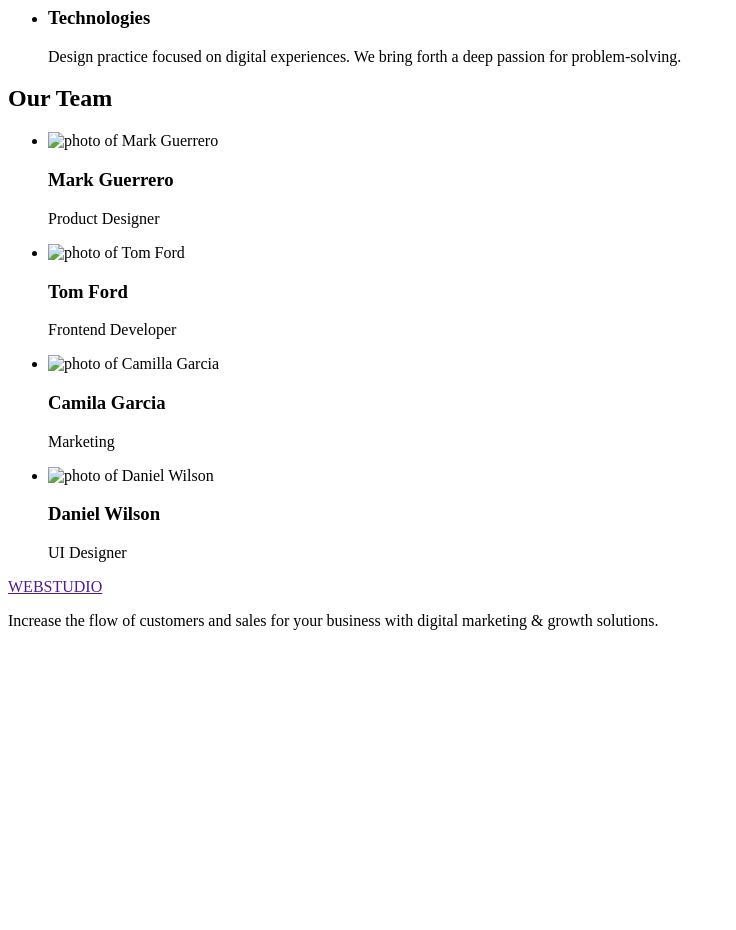
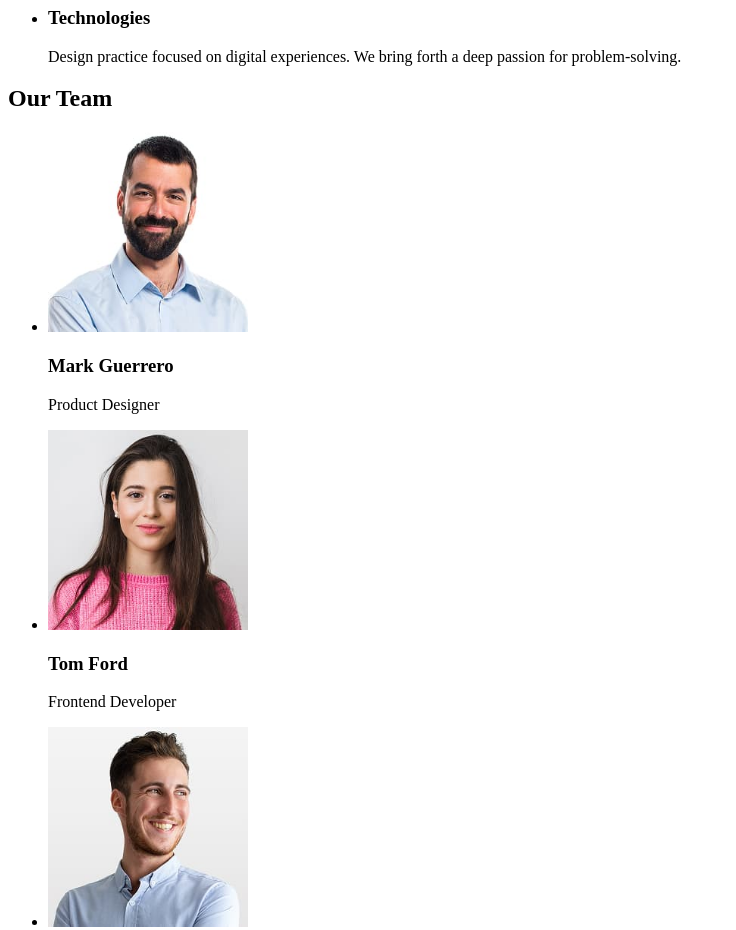
Before and after one commit to Annmarusya/goit-markup-hw-01, a plain HTML site: page index.html in a window 1280 px wide. Shown: the part 480-1410 px from the top of the page, without its empty margins (0-736 px from the left). Before the commit the page ends 1126 px from the top, so only its background shows below. Drawn offline with Linux system fonts and the light colour scheme.

Commit message:
added images

```diff
--- a/index.html
+++ b/index.html
@@ -65,22 +65,42 @@
         <h2>Our Team</h2>
         <ul>
           <li>
-            <img src="" alt="photo of Mark Guerrero" width="" />
+            <img
+              src="./images/img-3.jpg"
+              alt="photo of Mark Guerrero"
+              width="200"
+              height="200 "
+            />
             <h3>Mark Guerrero</h3>
             <p>Product Designer</p>
           </li>
           <li>
-            <img src="" alt="photo of Tom Ford" width="" />
+            <img
+              src="./images/img-1.jpg"
+              alt="photo of Tom Ford"
+              width="200"
+              height="200"
+            />
             <h3>Tom Ford</h3>
             <p>Frontend Developer</p>
           </li>
           <li>
-            <img src="" alt="photo of Camilla Garcia" width="" />
+            <img
+              src="./images/img-2.jpg"
+              alt="photo of Camilla Garcia"
+              width="200"
+              height="200"
+            />
             <h3>Camila Garcia</h3>
             <p>Marketing</p>
           </li>
           <li>
-            <img src="" alt="photo of Daniel Wilson" width="" />
+            <img
+              src="./images/img.jpg"
+              alt="photo of Daniel Wilson"
+              width="200"
+              height="200"
+            />
             <h3>Daniel Wilson</h3>
             <p>UI Designer</p>
           </li>
```
Also changed, not shown: images/img-1.jpg (added), images/img-2.jpg (added), images/img-3.jpg (added), images/img.jpg (added).
